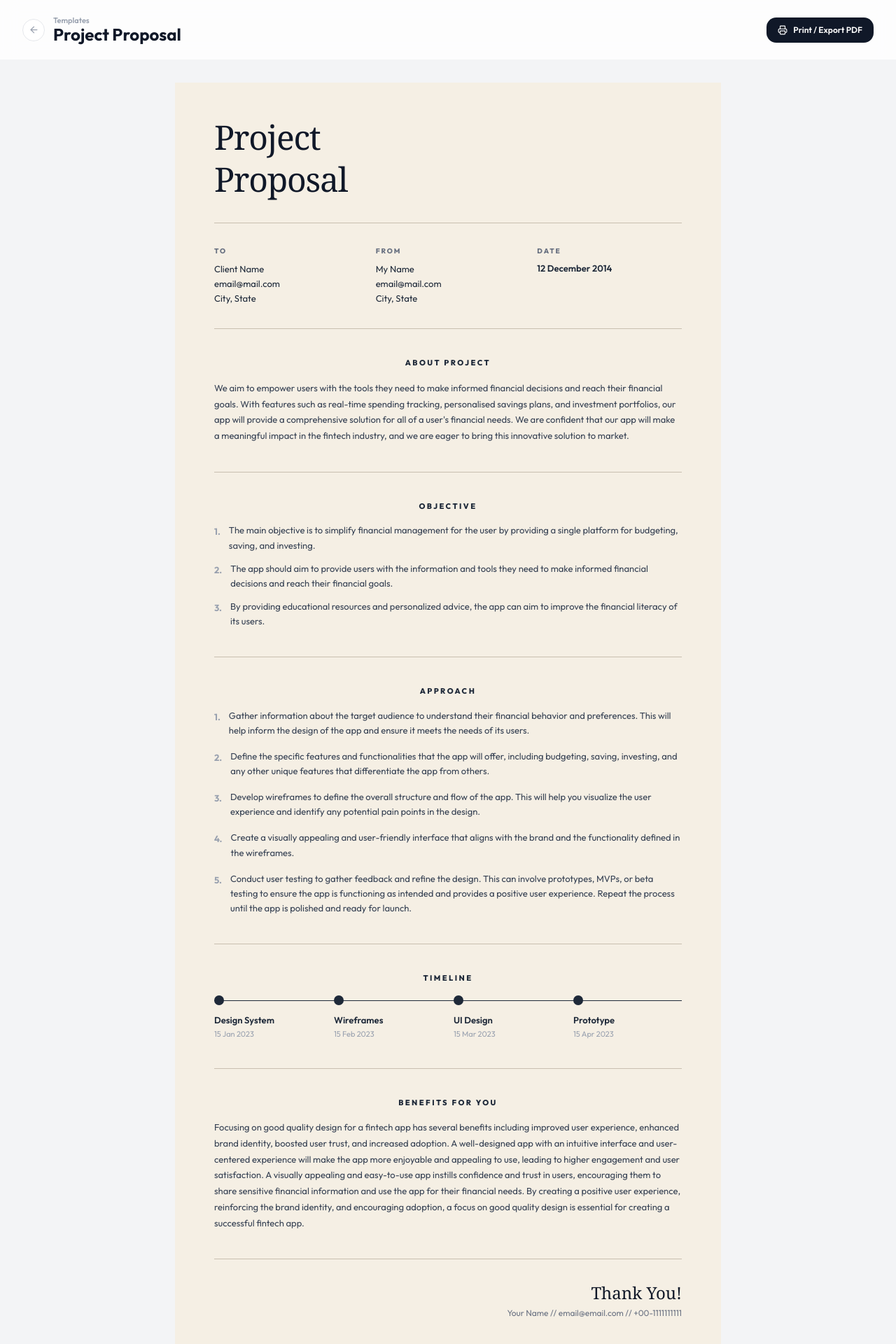
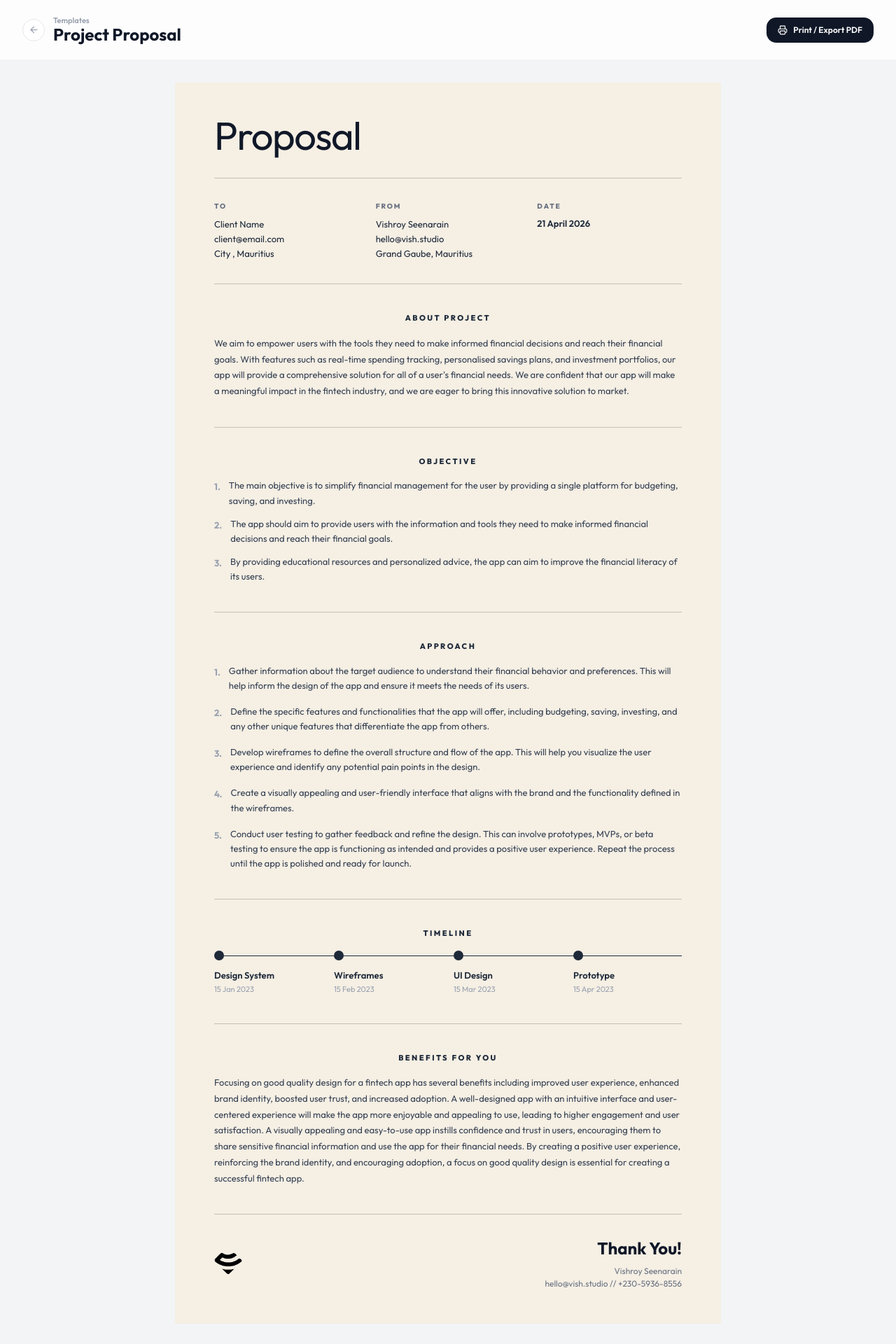
Before and after one commit to Vish-Studio/studio-portal, a React (Vite) app: page /admin/templates/project-proposal in a window 1280 px wide. Shown: the top 1920 px of the page at 70% size. Built offline with nearby package versions, Linux system fonts and the light colour scheme.

Commit message:
feat: cleaning templates component.

```diff
--- a/src/components/admin/templates/template-shell.tsx
+++ b/src/components/admin/templates/template-shell.tsx
@@ -3,13 +3,16 @@ import { Link } from 'react-router-dom';
 import { ArrowLeft, Printer } from 'lucide-react';
 
 interface TemplateShellProps {
-  title:    string;
+  title: string;
   children: React.ReactNode;
 }
 
 export default function TemplateShell({ title, children }: TemplateShellProps) {
   return (
     <div className="min-h-screen bg-gray-100 flex flex-col">
+      <style type="text/css" media="print">
+        {"@page { margin: 0; }"}
+      </style>
 
       {/* ── Topbar — matches app topbar style ── */}
       <div className="print:hidden sticky top-0 z-40 bg-white/80 backdrop-blur-md border-b border-gray-100 px-4 sm:px-6 lg:px-8 pt-4 sm:pt-6 pb-4 sm:pb-6">
--- a/src/pages/templates/contract.tsx
+++ b/src/pages/templates/contract.tsx
@@ -1,6 +1,8 @@
 import TemplateShell, {
   DocDivider, SectionHeading, BodyText, BulletList,
 } from '../../components/admin/templates/template-shell';
+import TemplateFooter from './template-footer/template-footer';
+import TemplateHeader from './template-header/template-header';
 
 const PAYMENT_TERMS = [
   'The Client shall pay the Contractor as follows: (i) 25% of the total project fee upon execution of this Agreement, which shall be refundable in the event of termination of this Agreement by the Client prior to the completion of the Work Product, (ii) 50% of the total project fee upon completion of the halfway milestone of the Work Product, and (iii) the remaining 25% of the total project fee upon completion of the Work Product.',
@@ -66,38 +68,16 @@ export default function ContractTemplate() {
     <TemplateShell title="Contract">
       <div className="px-14 py-12">
 
-        {/* ── Title ── */}
-        <h1 className="font-serif text-[56px] font-normal tracking-tight text-gray-900 mb-8 leading-none">
-          Contract
-        </h1>
-
-        <DocDivider className="mb-8" />
-
-        {/* ── Header: To / From / Date ── */}
-        <div className="grid grid-cols-3 gap-6 mb-8">
-          <div>
-            <p className="text-[10px] font-black tracking-[0.18em] uppercase text-gray-500 mb-2">To</p>
-            <p className="text-[13px] text-gray-800 leading-relaxed">
-              Client Name<br />
-              email@mail.com<br />
-              City, State
-            </p>
-          </div>
-          <div>
-            <p className="text-[10px] font-black tracking-[0.18em] uppercase text-gray-500 mb-2">From</p>
-            <p className="text-[13px] text-gray-800 leading-relaxed">
-              My Name<br />
-              email@mail.com<br />
-              City, State
-            </p>
-          </div>
-          <div>
-            <p className="text-[10px] font-black tracking-[0.18em] uppercase text-gray-500 mb-2">Date</p>
-            <p className="text-[13px] font-semibold text-gray-800">12 December 2014</p>
-          </div>
-        </div>
-
-        <DocDivider className="mb-10" />
+        <TemplateHeader
+          title='Contract'
+          clientInfo={
+            {
+              name: 'Client Name',
+              email: 'client@email.com',
+              city: 'City',
+              country: 'Mauritius'
+            }}
+        />
 
         {/* ── Budget ── */}
         <SectionHeading>Budget</SectionHeading>
@@ -177,10 +157,7 @@ export default function ContractTemplate() {
         </div>
 
         {/* ── Footer ── */}
-        <div className="text-center">
-          <p className="font-serif text-2xl text-gray-900 mb-2">Thank You!</p>
-          <p className="text-[12px] text-gray-500">Your Name // email@email.com // +00-1111111111</p>
-        </div>
+        <TemplateFooter />
 
       </div>
     </TemplateShell>
--- a/src/pages/templates/invoice.tsx
+++ b/src/pages/templates/invoice.tsx
@@ -1,6 +1,7 @@
 import TemplateShell, {
   DocDivider, SectionHeading, BulletList,
 } from '../../components/admin/templates/template-shell';
+import TemplateFooter from './template-footer/template-footer';
 
 const SERVICES = [
   { name: 'Service Name', cost: '$00', qty: 1, amount: '$1,400' },
@@ -20,6 +21,7 @@ export default function InvoiceTemplate() {
     <TemplateShell title="Invoice">
       <div className="px-14 py-12">
 
+        {/* //TODO: use template header variant for invoice here */}
         {/* ── Title row ── */}
         <div className="flex items-start justify-between mb-8">
           <h1 className="font-serif text-[56px] font-normal tracking-tight text-gray-900 leading-none">
@@ -137,11 +139,7 @@ export default function InvoiceTemplate() {
         <DocDivider className="mb-8" />
 
         {/* ── Footer ── */}
-        <div className="text-right">
-          <p className="font-serif text-2xl text-gray-900 mb-1">Thank You!</p>
-          <p className="text-[12px] text-gray-500">Your Name // email@email.com // +00-1111111111</p>
-        </div>
-
+        <TemplateFooter />
       </div>
     </TemplateShell>
   );
--- a/src/pages/templates/overdue-invoice.tsx
+++ b/src/pages/templates/overdue-invoice.tsx
@@ -1,6 +1,7 @@
 import TemplateShell, {
   DocDivider, SectionHeading, BulletList,
 } from '../../components/admin/templates/template-shell';
+import TemplateFooter from './template-footer/template-footer';
 
 const SERVICES = [
   { name: 'Service Name', cost: '$00', qty: 1, amount: '$1,400' },
@@ -19,6 +20,7 @@ export default function OverdueInvoiceTemplate() {
     <TemplateShell title="Overdue Invoice">
       <div className="px-14 py-12">
 
+        {/* //TODO: use template header variant for invoice here */}
         {/* ── Title row ── */}
         <div className="flex items-start justify-between mb-8">
           <h1 className="font-serif text-[44px] font-normal tracking-tight text-gray-900 leading-tight">
@@ -151,10 +153,7 @@ export default function OverdueInvoiceTemplate() {
         <DocDivider className="mb-8" />
 
         {/* ── Footer ── */}
-        <div className="text-right">
-          <p className="font-serif text-2xl text-gray-900 mb-1">Thank You!</p>
-          <p className="text-[12px] text-gray-500">Your Name // email@email.com // +00-1111111111</p>
-        </div>
+        <TemplateFooter />
 
       </div>
     </TemplateShell>
--- a/src/pages/templates/project-proposal.tsx
+++ b/src/pages/templates/project-proposal.tsx
@@ -1,6 +1,8 @@
 import TemplateShell, {
   DocDivider, SectionHeading, BodyText,
 } from '../../components/admin/templates/template-shell';
+import TemplateFooter from './template-footer/template-footer';
+import TemplateHeader from './template-header/template-header';
 
 const OBJECTIVES = [
   'The main objective is to simplify financial management for the user by providing a single platform for budgeting, saving, and investing.',
@@ -17,10 +19,10 @@ const APPROACH = [
 ];
 
 const TIMELINE = [
-  { milestone: 'Design System',  date: '15 Jan 2023' },
-  { milestone: 'Wireframes',     date: '15 Feb 2023' },
-  { milestone: 'UI Design',      date: '15 Mar 2023' },
-  { milestone: 'Prototype',      date: '15 Apr 2023' },
+  { milestone: 'Design System', date: '15 Jan 2023' },
+  { milestone: 'Wireframes', date: '15 Feb 2023' },
+  { milestone: 'UI Design', date: '15 Mar 2023' },
+  { milestone: 'Prototype', date: '15 Apr 2023' },
 ];
 
 export default function ProjectProposalTemplate() {
@@ -28,34 +30,16 @@ export default function ProjectProposalTemplate() {
     <TemplateShell title="Project Proposal">
       <div className="px-14 py-12">
 
-        {/* ── Title ── */}
-        <h1 className="font-serif text-[48px] font-normal tracking-tight text-gray-900 mb-8 leading-tight">
-          Project<br />Proposal
-        </h1>
-
-        <DocDivider className="mb-8" />
-
-        {/* ── Header ── */}
-        <div className="grid grid-cols-3 gap-6 mb-8">
-          <div>
-            <p className="text-[10px] font-black tracking-[0.18em] uppercase text-gray-500 mb-2">To</p>
-            <p className="text-[13px] text-gray-800 leading-relaxed">
-              Client Name<br />email@mail.com<br />City, State
-            </p>
-          </div>
-          <div>
-            <p className="text-[10px] font-black tracking-[0.18em] uppercase text-gray-500 mb-2">From</p>
-            <p className="text-[13px] text-gray-800 leading-relaxed">
-              My Name<br />email@mail.com<br />City, State
-            </p>
-          </div>
-          <div>
-            <p className="text-[10px] font-black tracking-[0.18em] uppercase text-gray-500 mb-2">Date</p>
-            <p className="text-[13px] font-semibold text-gray-800">12 December 2014</p>
-          </div>
-        </div>
-
-        <DocDivider className="mb-10" />
+        <TemplateHeader
+          title='Proposal'
+          clientInfo={
+            {
+              name: 'Client Name',
+              email: 'client@email.com',
+              city: 'City',
+              country: 'Mauritius'
+            }}
+        />
 
         {/* ── About Project ── */}
         <div className="mb-10">
@@ -140,10 +124,7 @@ export default function ProjectProposalTemplate() {
         <DocDivider className="mb-8" />
 
         {/* ── Footer ── */}
-        <div className="text-right">
-          <p className="font-serif text-2xl text-gray-900 mb-1">Thank You!</p>
-          <p className="text-[12px] text-gray-500">Your Name // email@email.com // +00-1111111111</p>
-        </div>
+        <TemplateFooter />
 
       </div>
     </TemplateShell>
--- a/src/pages/templates/quotation.tsx
+++ b/src/pages/templates/quotation.tsx
@@ -1,6 +1,8 @@
 import TemplateShell, {
   DocDivider, SectionHeading, BodyText, BulletList,
 } from '../../components/admin/templates/template-shell';
+import TemplateFooter from './template-footer/template-footer';
+import TemplateHeader from './template-header/template-header';
 
 const SERVICES = [
   { name: 'Service Name', cost: '$00', qty: 1, amount: '$1,400' },
@@ -21,33 +23,16 @@ export default function QuotationTemplate() {
       <div className="px-14 py-12">
 
         {/* ── Title ── */}
-        <h1 className="font-serif text-[56px] font-normal tracking-tight text-gray-900 mb-8 leading-none">
-          Quotation
-        </h1>
-
-        <DocDivider className="mb-8" />
-
-        {/* ── Header ── */}
-        <div className="grid grid-cols-3 gap-6 mb-8">
-          <div>
-            <p className="text-[10px] font-black tracking-[0.18em] uppercase text-gray-500 mb-2">To</p>
-            <p className="text-[13px] text-gray-800 leading-relaxed">
-              Client Name<br />email@mail.com<br />City, State
-            </p>
-          </div>
-          <div>
-            <p className="text-[10px] font-black tracking-[0.18em] uppercase text-gray-500 mb-2">From</p>
-            <p className="text-[13px] text-gray-800 leading-relaxed">
-              My Name<br />email@mail.com<br />City, State
-            </p>
-          </div>
-          <div>
-            <p className="text-[10px] font-black tracking-[0.18em] uppercase text-gray-500 mb-2">Date</p>
-            <p className="text-[13px] font-semibold text-gray-800">12 December 2014</p>
-          </div>
-        </div>
-
-        <DocDivider className="mb-10" />
+        <TemplateHeader
+          title='Quotation'
+          clientInfo={
+            {
+              name: 'Client Name',
+              email: 'client@email.com',
+              city: 'City',
+              country: 'Mauritius'
+            }}
+        />
 
         {/* ── About project ── */}
         <div className="mb-10">
@@ -125,10 +110,7 @@ export default function QuotationTemplate() {
         </div>
 
         {/* ── Footer ── */}
-        <div className="text-right">
-          <p className="font-serif text-2xl text-gray-900 mb-1">Thank You!</p>
-          <p className="text-[12px] text-gray-500">Your Name // email@email.com // +00-1111111111</p>
-        </div>
+        <TemplateFooter />
 
       </div>
     </TemplateShell>
--- /dev/null
+++ b/src/pages/templates/template-footer/template-footer.tsx
@@ -0,0 +1,32 @@
+import { FunctionComponent } from "react";
+
+
+interface Props {
+  className?: string;
+  name?: string;
+  email?: string;
+  phoneNumber?: string;
+}
+
+
+const TemplateFooter: FunctionComponent<Props> = ({
+  className,
+  name = 'Vishroy Seenarain',
+  email = 'hello@vish.studio',
+  phoneNumber = '+230-5936-8556'
+}) => {
+  return (
+    <footer className="flex items-center justify-between">
+      <div className="logo w-10 h-10">
+        <img src="/assets/logo-black-trans.png" />
+      </div>
+
+      <div className="text-right">
+        <p className="font-bold text-2xl text-gray-900 mb-2">Thank You!</p>
+        <p className="text-[12px] text-gray-500">{name} <br /> {email} // {phoneNumber}</p>
+      </div>
+    </footer>
+  )
+}
+
+export default TemplateFooter;
--- /dev/null
+++ b/src/pages/templates/template-header/template-header.tsx
@@ -0,0 +1,78 @@
+import { DocDivider } from "@/src/components/admin/templates/template-shell";
+import { FunctionComponent } from "react";
+
+type Info = {
+  name: string;
+  email: string;
+  city: string;
+  country?: string;
+}
+
+interface Props {
+  className?: string;
+  title: string;
+  clientInfo: Info;
+  clientSubtitle?: string;
+  contractorInfo?: Info;
+  contractorSubtitle?: string;
+}
+
+
+const TemplateHeader: FunctionComponent<Props> = ({
+  className,
+  title,
+  clientSubtitle = 'To',
+  contractorSubtitle = 'From',
+  clientInfo,
+  contractorInfo = {
+    name: 'Vishroy Seenarain',
+    email: 'hello@vish.studio',
+    city: 'Grand Gaube',
+    country: 'Mauritius'
+  }
+}) => {
+  const today = new Date();
+
+  const formattedDate = today.toLocaleDateString('en-GB', {
+    day: 'numeric',
+    month: 'long',
+    year: 'numeric',
+  });
+
+  return (
+    <div className="template-header">
+      {/* ── Title ── */}
+      <h1 className="text-[56px] font-normal tracking-tight text-gray-900 mb-8 leading-none">
+        {title}
+      </h1>
+
+      <DocDivider className="mb-8" />
+
+      {/* ── Header ── */}
+      <div className="grid grid-cols-3 gap-6 mb-8">
+        <div>
+          <p className="text-[10px] font-black tracking-[0.18em] uppercase text-gray-500 mb-2">{clientSubtitle}</p>
+          <p className="text-[13px] text-gray-800 leading-relaxed">
+            {clientInfo.name} <br /> {clientInfo.email} <br /> {clientInfo.city} {clientInfo.country && (<>, {clientInfo.country}</>)}
+          </p>
+        </div>
+        <div>
+          <p className="text-[10px] font-black tracking-[0.18em] uppercase text-gray-500 mb-2">{contractorSubtitle}</p>
+          <p className="text-[13px] text-gray-800 leading-relaxed">
+            {contractorInfo.name} <br /> {contractorInfo.email} <br /> {contractorInfo.city}, {contractorInfo.country}
+          </p>
+        </div>
+        <div>
+          <p className="text-[10px] font-black tracking-[0.18em] uppercase text-gray-500 mb-2">Date</p>
+          <p className="text-[13px] font-semibold text-gray-800">{formattedDate}</p>
+        </div>
+      </div>
+
+      <DocDivider className="mb-10" />
+    </div>
+  )
+}
+
+
+export default TemplateHeader;
+TemplateHeader.displayName = 'Template Header';
```
Also changed, not shown: public/assets/logo-black-trans.png (added).
